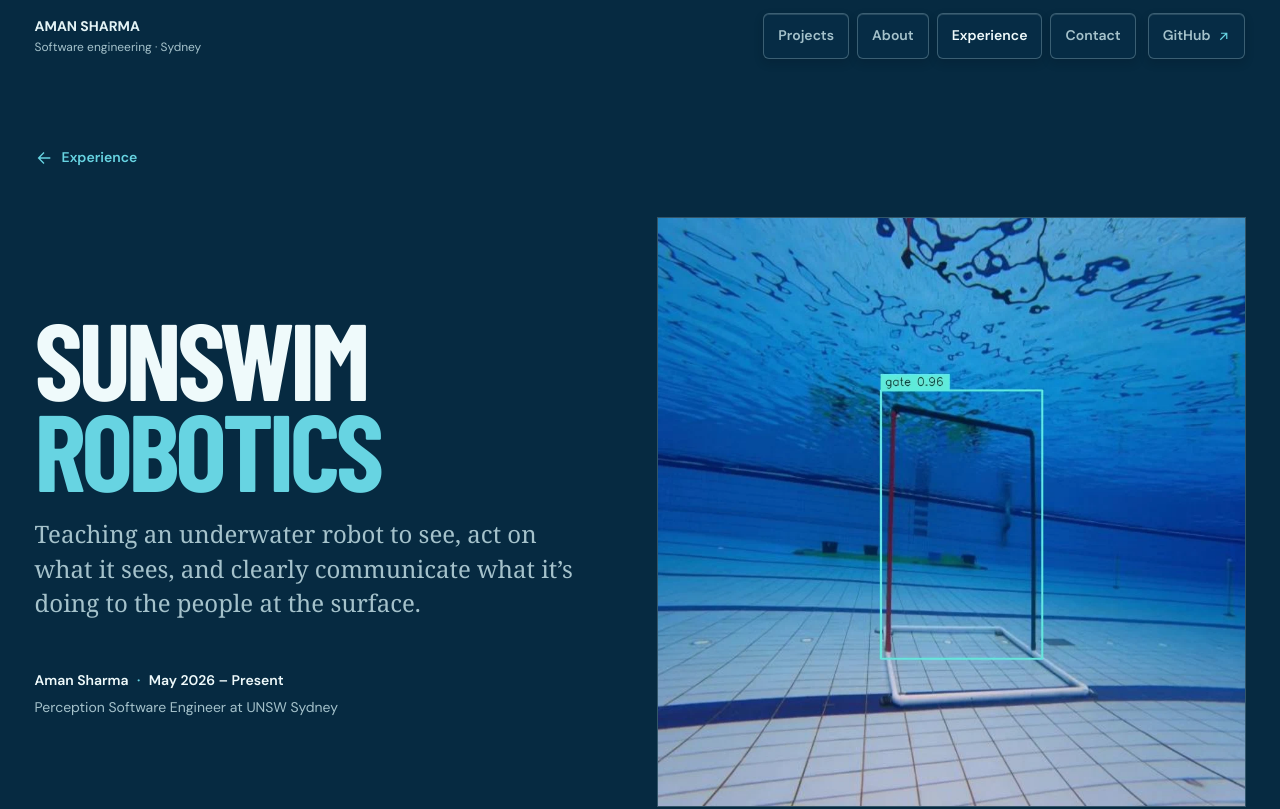
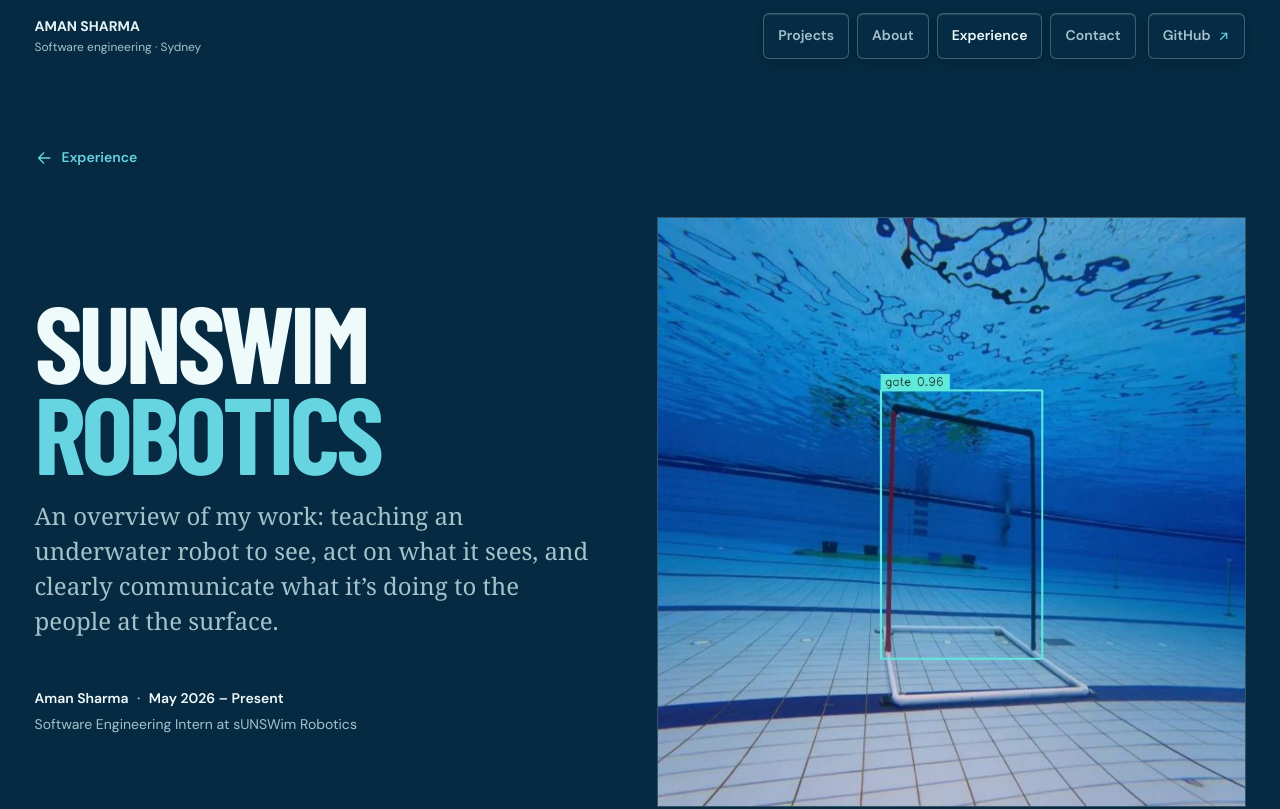
Before and after one commit to amancodeshere/personal-website, a Next.js app: page /experience/sunswim in a window 1280 px wide. Shown: the top 809 px of the page. Built offline with nearby package versions, Linux system fonts and the light colour scheme; a web font is replaced by a local one.

Commit message:
fix:update SunSwim internship title and introduction

```diff
--- a/src/app/experience/sunswim/page.tsx
+++ b/src/app/experience/sunswim/page.tsx
@@ -63,7 +63,9 @@ export default function SunSwimPage() {
             <p className={styles.byline}>
               {profile.name} <span>·</span> {experience.period}
             </p>
-            <p className={styles.role}>{experience.role} at UNSW Sydney</p>
+            <p className={styles.role}>
+              {experience.role} at {title}
+            </p>
           </div>
           <Figure
             figure={cover}
--- a/src/content/portfolio.ts
+++ b/src/content/portfolio.ts
@@ -340,7 +340,7 @@ export const projects: Project[] = [
 export const sunswimExperience = {
   caseStudyHref: "/experience/sunswim",
   company: "sUNSWim Robotics, UNSW",
-  role: "Perception Software Engineer",
+  role: "Software Engineering Intern",
   location: "Sydney, Australia",
   period: "May 2026 – Present",
   description:
--- a/src/content/sunswim.ts
+++ b/src/content/sunswim.ts
@@ -4,7 +4,7 @@ export const sunswim = {
   experience: sunswimExperience,
   title: "sUNSWim Robotics",
   summary:
-    "Teaching an underwater robot to see, act on what it sees, and clearly communicate what it’s doing to the people at the surface.",
+    "An overview of my work: teaching an underwater robot to see, act on what it sees, and clearly communicate what it’s doing to the people at the surface.",
   cover: {
     src: "/experience/sunswim/gate.webp",
     alt: "A cyan gate detection box over a competition gate on the floor of a blue pool",
```
